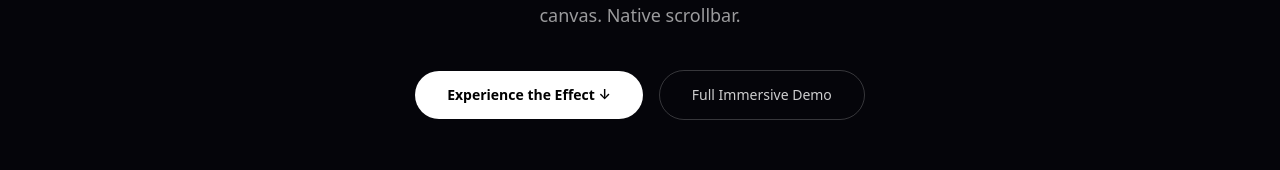
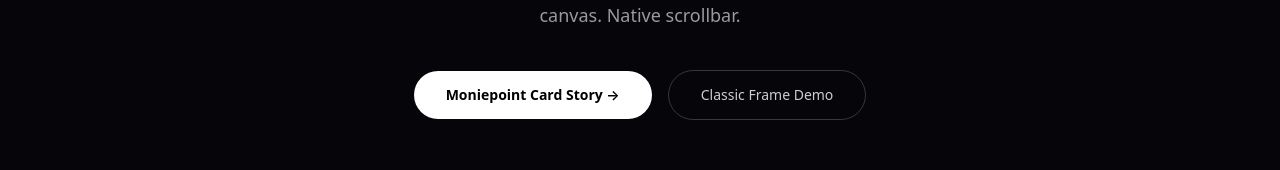
Before and after one commit to Hassel-Godspower/grok-cinematic-scroll, a Next.js app: page / in a window 1280 px wide. Shown: the part 502-672 px from the top of the page. Built offline with nearby package versions, Linux system fonts and the light colour scheme.

Commit message:
Add files via upload

```diff
--- a/app/page.tsx
+++ b/app/page.tsx
@@ -33,16 +33,16 @@
 
           <div className="flex flex-col sm:flex-row items-center justify-center gap-4">
             <a
-              href="#demo"
+              href="/moniepoint"
               className="rounded-full bg-white px-8 py-3.5 text-sm font-semibold text-black transition hover:bg-white/90"
             >
-              Experience the Effect ↓
+              Moniepoint Card Story →
             </a>
             <a
-              href="/demo"
+              href="#demo"
               className="rounded-full border border-white/20 px-8 py-3.5 text-sm font-medium text-white/80 transition hover:bg-white/5"
             >
-              Full Immersive Demo
+              Classic Frame Demo
             </a>
           </div>
         </div>
```
